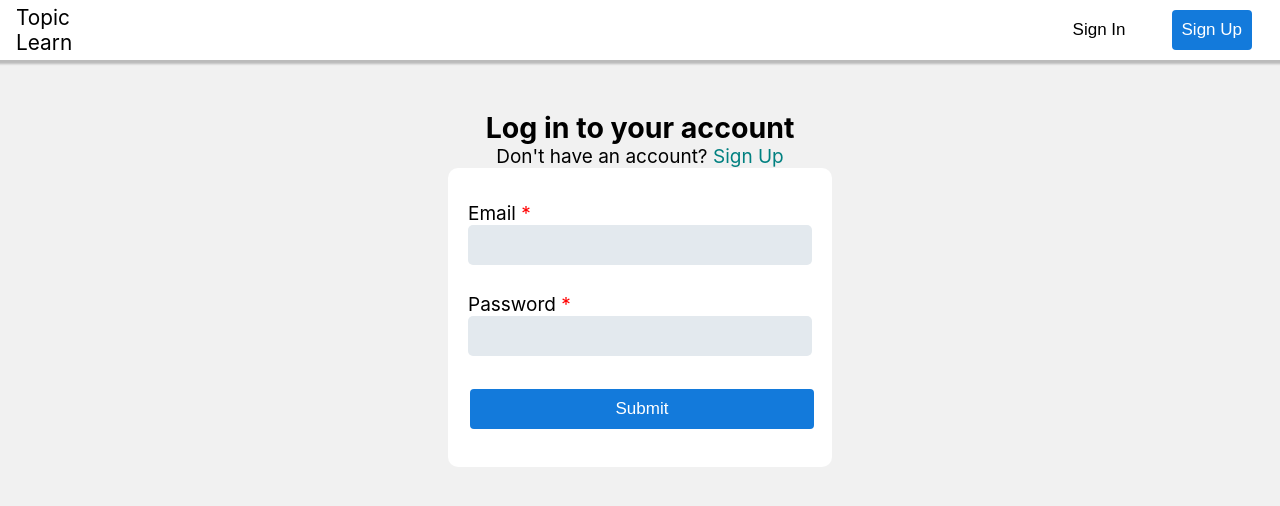
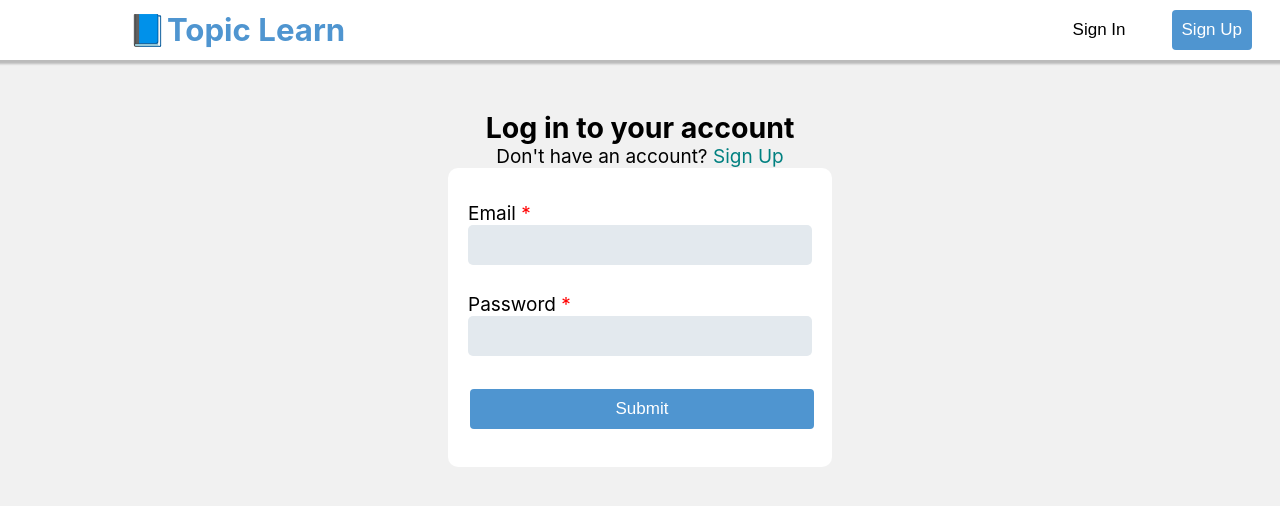
Before and after one commit to linden0/TopicLearn, a React (Create React App) app in the folder client/: page /login in a window 1280 px wide. Shown: the top 506 px of the page. Built offline with nearby package versions, Linux system fonts and the light colour scheme; no server answers.

Commit message:
refactoring

```diff
--- a/client/src/components/about.css
+++ b/client/src/components/about.css
@@ -39,7 +39,7 @@
     width:150px;
 }
 .blue {
-    background-color: teal;
+    background-color: #4f95d0;
     clear: both;
     padding-top: 50px;
     padding-bottom: 50px;
--- a/client/src/components/navbar.css
+++ b/client/src/components/navbar.css
@@ -1,5 +1,3 @@
-
-
 .navigation {
     height: 60px;
     width: 100%;
@@ -13,30 +11,31 @@
 }
 
 .brand-name {
+    display: flex;
+    flex-direction: row;
     text-decoration: none;
-    color: black;
     font-size: 1.3rem;
-    margin-left: 1rem;
+    margin-left: 10%;
   }
+
 .navigation-menu {
-    margin-left: auto;
     display: flex;
     justify-content: space-between;
-    padding-left:0px;
+    padding-left:1rem;
     padding-right:10px;
     width: 100%;
     z-index: 1;
+}
 
-}
 .navigation-menu ul {
     display: flex;
     padding: 0;
     align-items: center;
 }
+
 .navigation-menu li {
     list-style-type: none;
     margin: 0 1rem;
-
 }
 
 .links {
@@ -44,13 +43,6 @@
   display: block;
   width: 100%;
   color:black;
-}
-
-.navigation-menu li links {
-    text-decoration: none;
-    display: block;
-    width: 100%;
-    /* color:rgb(61, 60, 60); */
 }
 
 .hamburger {
@@ -74,19 +66,14 @@
     background-color: #2642af;
 }
 
-.white-bg {
-  background-color: white !important;
-}
-.white-font {
-  color: white !important;
-}
 @media screen and (max-width: 768px) {
   .hamburger {
     display: block;
   }
-  .navigation-menu ul {
+  .navigation-menu ul{
     display: none;
   }
+
 }
 
 @media screen and (max-width: 768px) {
@@ -98,7 +85,6 @@
     width: 100%;
     height: calc(100vh - 77px);
     background-color: white;
-    border-top: 1px solid black;
     justify-content: start;
     z-index: -1;
   }
@@ -114,14 +100,10 @@
   .navigation-menu li:hover {
     background-color: #eee;
   }
+  .navigation-menu ul {
+    display: none;
   }
-@media screen and (max-width: 768px) {
-    .navigation-menu ul {
-      /* previous styles */
-      dipslay: none;
-    }
-}
-@media screen and (max-width: 768px) {
+
   .navigation-menu.expanded {
     z-index: 0;
   }
@@ -129,3 +111,9 @@
     display: block;
   }
 }
+
+@media screen and (max-width: 330px){
+  .brand-name {
+    display: none;
+  }
+}
--- a/client/src/components/navbar.js
+++ b/client/src/components/navbar.js
@@ -8,6 +8,7 @@ function Navbar() {
     const [isNavExpanded, setIsNavExpanded] = useState(false)
 
     async function logout() {
+        setIsNavExpanded(!isNavExpanded);
         localStorage.removeItem("token");
         setIsAuthenticated(false);
         await navigate("/login");
@@ -26,15 +27,11 @@ function Navbar() {
     return (
         <nav className="navigation">
             <Link to="/" className="brand-name">
-                Topic Learn
+                <h1>📘</h1>
+                <h1 className="blue-font no-wrap">Topic Learn</h1>
             </Link>
             <button className="hamburger" onClick={() => {setIsNavExpanded(!isNavExpanded)}}>
-                <svg
-                xmlns="http://www.w3.org/2000/svg"
-                className="h-5 w-5"
-                viewBox="0 0 20 20"
-                fill="white"
-                >
+                <svg xmlns="http://www.w3.org/2000/svg" className="h-5 w-5" viewBox="0 0 20 20" fill="white">
                     <path
                         fillRule="evenodd"
                         d="M3 5a1 1 0 011-1h12a1 1 0 110 2H4a1 1 0 01-1-1zM3 10a1 1 0 011-1h12a1 1 0 110 2H4a1 1 0 01-1-1zM9 15a1 1 0 011-1h6a1 1 0 110 2h-6a1 1 0 01-1-1z"
@@ -43,50 +40,44 @@ function Navbar() {
                 </svg>
             </button>
             <div className={isNavExpanded ? "navigation-menu expanded" : "navigation-menu"}>
-                {
-                    isAuthenticated ? (
                 <ul>
+                    {isAuthenticated ? (
+                    <>
                     <li>
-                                <Link to="/feed" className="links">Feed</Link>
+                        <Link to="/feed" className="links" onClick={() => {setIsNavExpanded(!isNavExpanded)}}>Feed</Link>
                     </li>
                     <li>
-                                <Link to="/dashboard" className="links">Dashboard</Link>
+                        <Link to="/dashboard" className="links" onClick={() => {setIsNavExpanded(!isNavExpanded)}}>Dashboard</Link>
                     </li>
                     <li>
-                                <Link to="/liked" className="links">Liked</Link>
+                        <Link to="/liked" className="links" onClick={() => {setIsNavExpanded(!isNavExpanded)}}>Liked</Link>
                     </li>
+                    </>
+                    ) : (null)}
                 </ul>
-                    ) : (<ul></ul>)
-                }
 
                 <ul>
-                {
-                    isAuthenticated ?
-                    (
+                    {isAuthenticated ? (
                     <li>
                         <button onClick={logout} className="button-filled">Sign Out</button>
-                        </li>
-                    ) : (
+                    </li>) : (
                     <>
                     <li>
-                                <button className="button-filled white-bg">
+                        <button className="button-filled white-bg" onClick={() => {setIsNavExpanded(!isNavExpanded)}}>
                             <Link to="/login" className="links">Sign In</Link>
                         </button>
                     </li>
                     <li>
-                                <button className="button-filled">
+                        <button className="button-filled" onClick={() => {setIsNavExpanded(!isNavExpanded)}}>
                             <Link to="register" className="links white-font">Sign Up</Link>
                         </button>
                     </li>
                     </>
-                    )
-                }
+                    )}
                 </ul>
             </div>
         </nav>
-
     )
 }
 
-
 export default Navbar;
--- a/client/src/style.css
+++ b/client/src/style.css
@@ -26,7 +26,7 @@ body {
 }
 
 .button-filled {
-    background-color: #137adb;
+    background-color: #4f95d0;
     border: none;
     color: white;
     padding: 10px;
@@ -38,3 +38,19 @@ body {
     cursor: pointer;
     border-radius: 4px;
 }
+
+.blue-font {
+    color: #4f95d0;
+}
+
+.white-font {
+    color: white !important;
+}
+
+.no-wrap {
+    white-space: nowrap;
+}
+
+.white-bg {
+    background-color: white !important;
+}
```
Also changed, not shown: 1 other file (tests, documents, lock files or other folders). Lines whose indentation alone changed are shown as unchanged.
